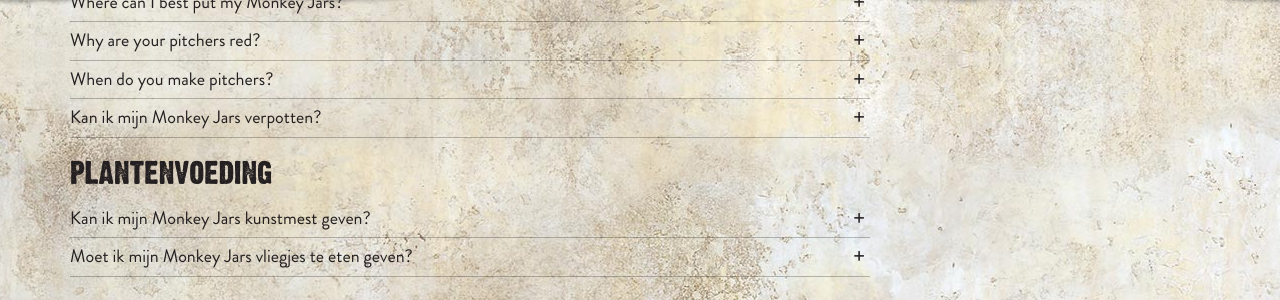
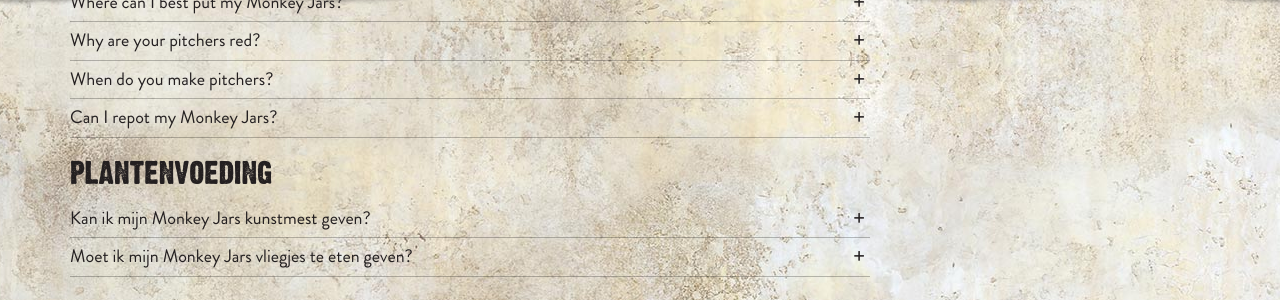
Before and after one commit to xuantiep/monkeyjars_en, a Jekyll site: the page built from funfacts/index.md, in a window 1280 px wide and 900 px high, scrolled down 724 px. Shown: the part 156-456 px from the top of the window. Built offline with Jekyll 4.4.1, drawn with Linux system fonts in a browser that asks for light colours; part of the change alters nothing that is shown.

Commit message:
Updated 'funfacts/index.md' via CloudCannon

```diff
--- a/funfacts/index.md
+++ b/funfacts/index.md
@@ -79,11 +79,11 @@ plaats:
       Summer is the season for me. During winter, I grow slowly. In the summer,
       my leaves grow much faster and I make new pitchers. The pitchers are an
       extension of my leaves.
-  - title: Kan ik mijn Monkey Jars verpotten?
+  - title: Can I repot my Monkey Jars?
     content: >-
-      Ik heb een hekel aan verhuizen. Ik hoop dan ook dat je mij lekker in mijn
-      vertrouwde potje wil laten zitten. De potgrond is speciaal samengesteld
-      voor mij als vleeseter en ik ben er erg aan gehecht.
+      I hate moving, so I hope that you will let me stay in my familiar pot. The
+      pot soil was specially formulated for me because of my carnivorous nature,
+      and I am really fond of it.
 plantenvoeding:
   - title: Kan ik mijn Monkey Jars kunstmest geven?
     content: >-
```
